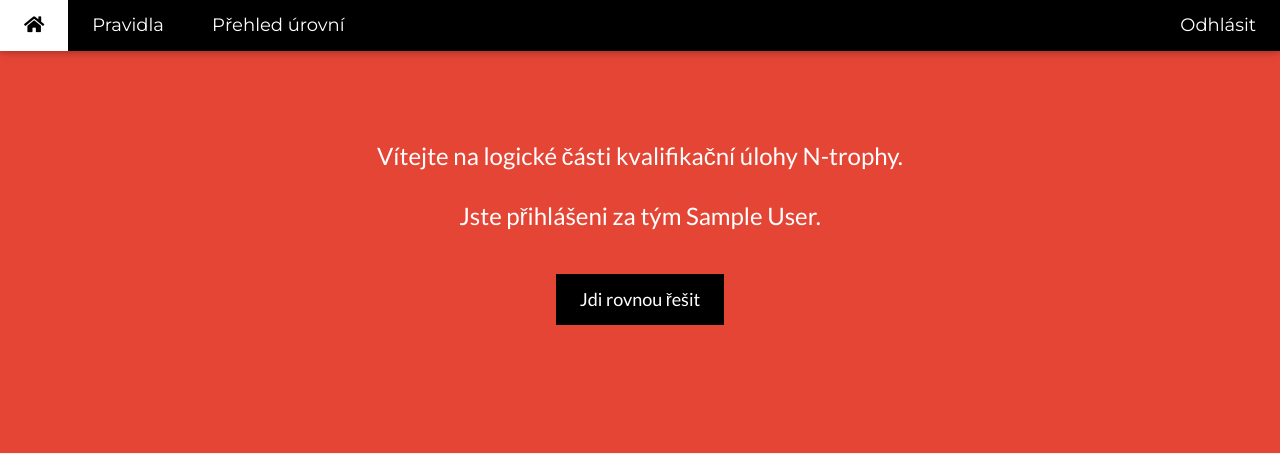
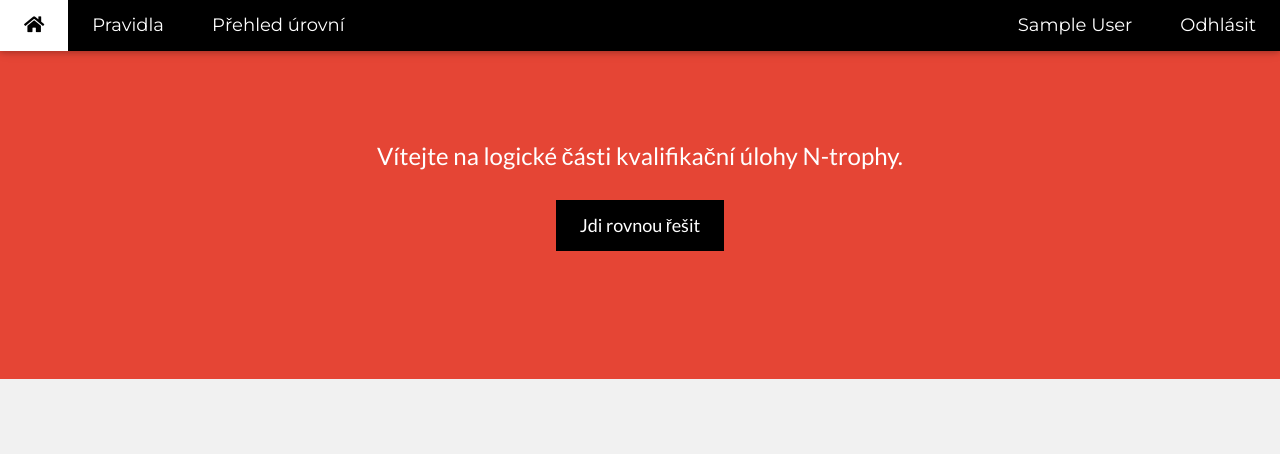
Before and after one commit to N-trophy/ntrophy-2019-logic, a Django app: page / in a window 1280 px wide. Shown: the top 454 px of the page. Run offline with Django 3.2, Linux system fonts and the light colour scheme; the visitor is signed in with stand-in values (Sample User, id 1); data that the repository does not hold is empty.

Commit message:
Moved team name.

```diff
--- a/api_server/templates/index.html
+++ b/api_server/templates/index.html
@@ -42,10 +42,12 @@ body,h1,h2,h3,h4,h5,h6 {font-family: "Lato", sans-serif}
     <a href="/#rules" class="w3-bar-item w3-button w3-hide-small w3-padding-large w3-hover-white">Pravidla</a>
     <a href="/#levels" class="w3-bar-item w3-button w3-hide-small w3-padding-large w3-hover-white">Přehled úrovní</a>
     <a href="/accounts/logout" class="w3-bar-item w3-button w3-hide-small w3-padding-large w3-hover-white w3-right">Odhlásit</a>
+    <div class="w3-bar-item w3-hide-small w3-padding-large w3-right">{{ name }}</div>
   </div>
 
   <!-- Navbar on small screens -->
   <div id="navDemo" class="w3-bar-block w3-white w3-hide w3-hide-large w3-hide-medium w3-large">
+    <div class="w3-bar-item w3-padding-large w3-black">{{ name }}</div>
     <a href="/#rules" class="w3-bar-item w3-button w3-padding-large">Pravidla</a>
     <a href="/#levels" class="w3-bar-item w3-button w3-padding-large">Přehled úrovní</a>
     <a href="/accounts/logout" class="w3-bar-item w3-button w3-padding-large">Odhlásit</a>
@@ -55,9 +57,7 @@ body,h1,h2,h3,h4,h5,h6 {font-family: "Lato", sans-serif}
 <!-- Header -->
 <header class="w3-container w3-red" style="padding:128px 16px">
     <div class="w3-center">
-
       <h3 class="w3-xlarge">Vítejte na logické části kvalifikační úlohy N-trophy.</h3>
-      <p class="w3-xlarge">Jste přihlášeni za tým {{ name }}.</p>
       {% if next_level <= 10 %}
       <a href="/level/{{ next_level }}" class="w3-button w3-black w3-padding-large w3-large w3-margin-top">Jdi rovnou řešit</a>
       {% else %}
```
